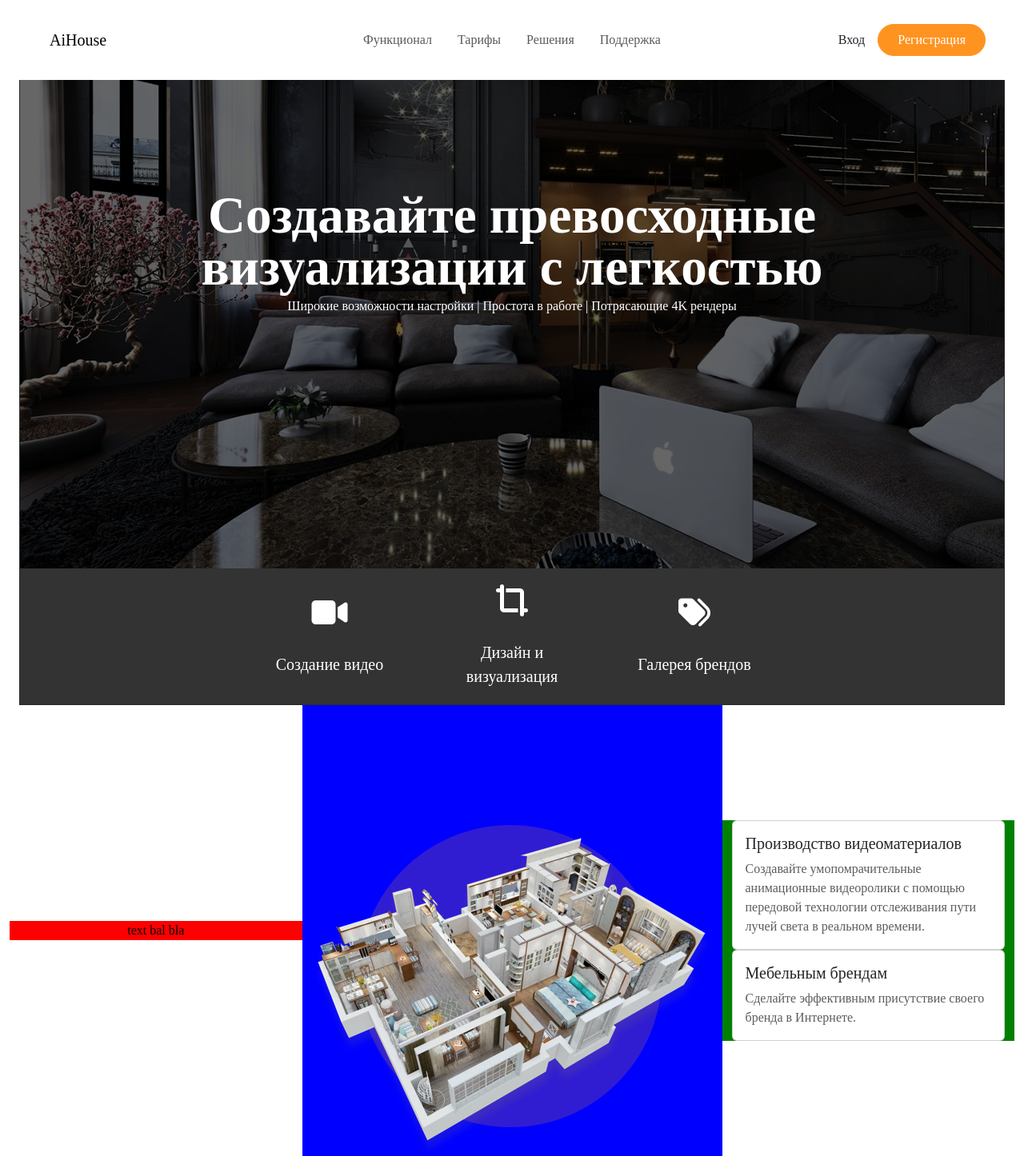
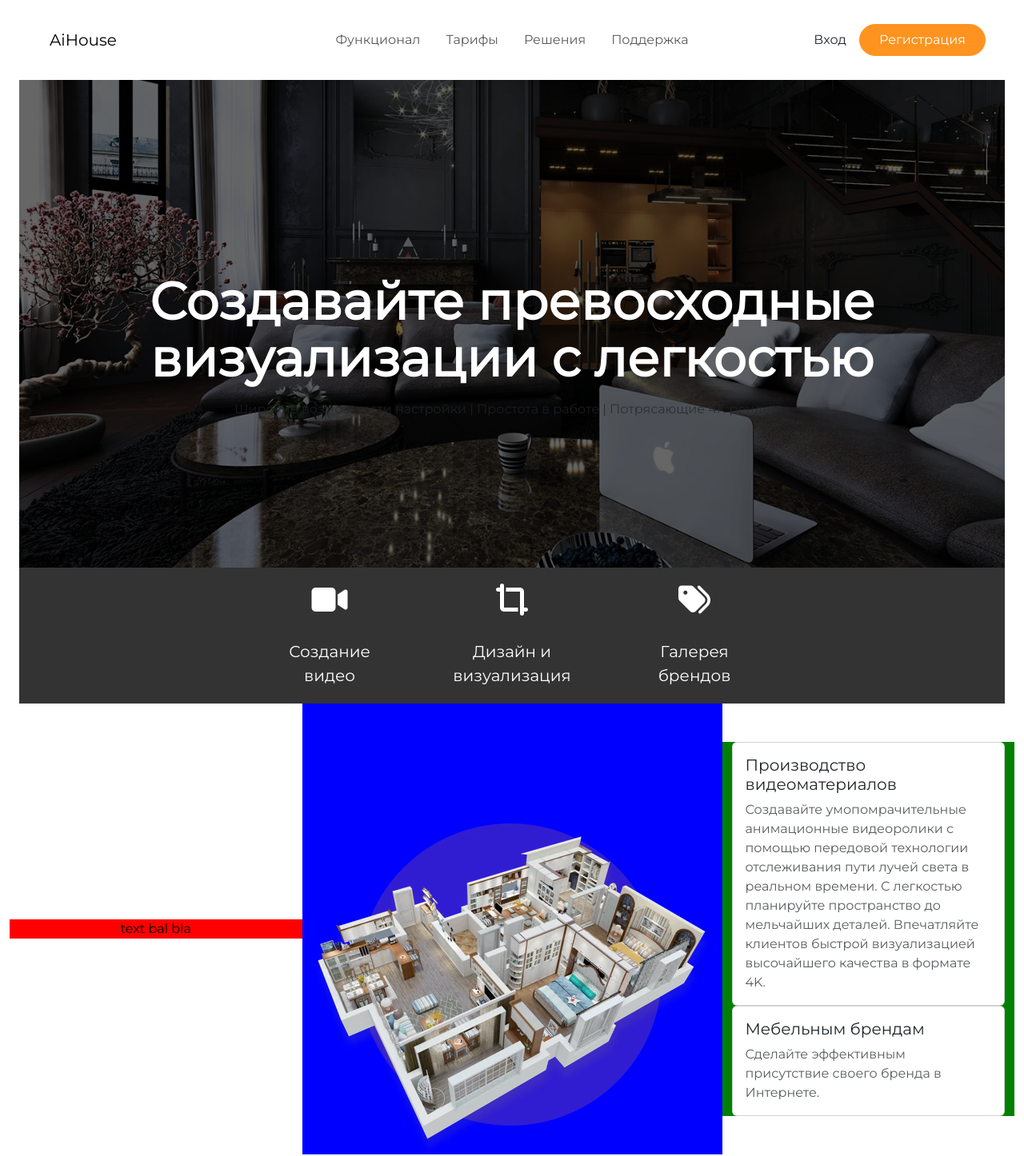
Before and after one commit to sidney31/aihouse, a Django app: template home/templates/home/home_page.html in a window 1280 px wide. Shown: the whole page at 80% size. Run offline with Django 4.2, Linux system fonts and the light colour scheme; the template is opened without the code that fills it, so the values that code supplies are empty; parts of the project's set-up code (start-up, migrations or seed data) failed here and were passed over; some libraries are stand-ins or nearby versions.

Commit message:
fix first subsection

```diff
--- a/home/templates/home/home_page.html
+++ b/home/templates/home/home_page.html
@@ -6,6 +6,7 @@
     <title>Document</title>
     <link rel="stylesheet" href="../static/css/bootstrap.min.css">
     <link rel="stylesheet" href="../static/css/index.css">
+    <link rel="stylesheet" href="https://fonts.googleapis.com/css?family=Montserrat">
   </head>
 <body>
     <header>
@@ -60,11 +61,11 @@
           </nav>
     </header>
     <section>
-      <div class="card text-white rounded-0 mx-4" style="background-color: #333333;">
-        <img src="../static/img/image.jpg" class="card-img rounded-0" alt="..." style="filter: brightness(40%); height: 710px;  object-fit: cover;">
-        <div class="card-img-overlay text-center top-50 start-50 translate-middle w-75 lh-1">
-          <p class="card-title" style="font-size: 65px; font-weight: 600">Создавайте превосходные визуализации с легкостью</p>
-          <p class="card-text fw-light">Широкие возможности настройки | Простота в работе | Потрясающие 4K рендеры</p>
+      <div class="text-white mx-4 position-relative" style="top: 100; background-color: #333333;">
+        <img src="../static/img/image.jpg" class="position-relative image-fluid w-100" alt="..." style="filter: brightness(40%); height: 710px;  object-fit: cover;">
+        <div class="container-lg d-flex flex-column justify-content-center text-center card-img-overlay">
+          <p class="fw-bold" style="font-size: 65px; line-height: 1.1">Создавайте превосходные визуализации с легкостью</p>
+          <p class="fw-light text-muted">Широкие возможности настройки | Простота в работе | Потрясающие 4K рендеры</p>
         </div>
         <div class="row text-center align-items-center justify-content-center gap-5" style="height:170px">
           <div class="col-1 fa-cont fs-5 d-flex justify-content-between flex-column" style="width: 180px">
@@ -101,7 +102,7 @@
 
                     Создавайте умопомрачительные анимационные видеоролики с помощью передовой технологии отслеживания пути лучей света в реальном времени.
 
-                    {% comment %} С легкостью планируйте пространство до мельчайших деталей. Впечатляйте клиентов быстрой визуализацией высочайшего качества в формате 4K. {% endcomment %}
+                    С легкостью планируйте пространство до мельчайших деталей. Впечатляйте клиентов быстрой визуализацией высочайшего качества в формате 4K.
                   </p>
                 </div>
               </div>
```
